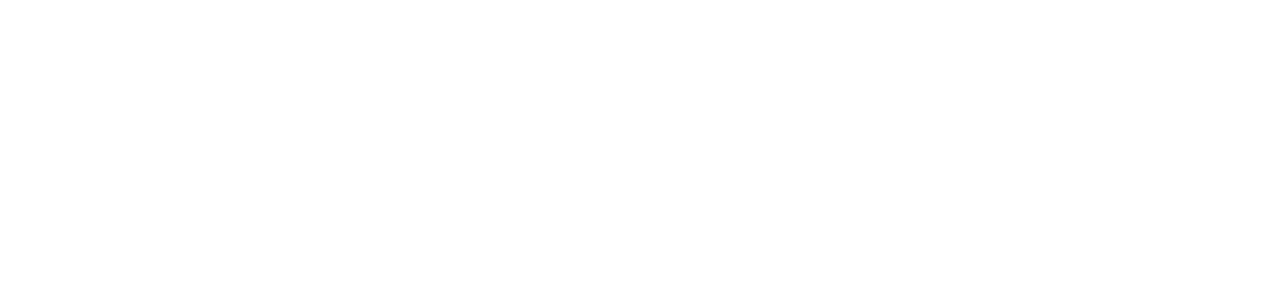
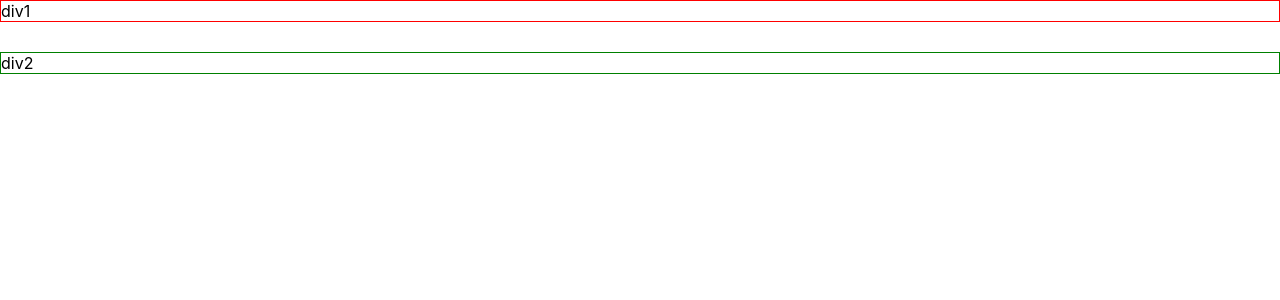
Before and after one commit to toanlehcm/demo_reactjs, a React (Create React App) app: page / in a window 1280 px wide. Shown: the top 300 px of the page. Built offline with nearby package versions, Linux system fonts and the light colour scheme.

Commit message:
- Demo margin top and bottom of 2 div tags.

```diff
--- a/src/App.js
+++ b/src/App.js
@@ -1,7 +1,7 @@
 import React from 'react';
-import QuestionLogOutDuplicateNumbers from './DemoJS/QuestionLogOutDuplicateNumbers';
+import MarginPadding from './DemoHTML/MarginPadding';
 
 export default function App() {
 
-  return (<QuestionLogOutDuplicateNumbers />);
+  return (<MarginPadding />);
 }
--- /dev/null
+++ b/src/DemoHTML/MarginPadding.css
@@ -0,0 +1,9 @@
+.div1 {
+  margin-bottom: 30px;
+  border: 1px solid red;
+}
+
+.div2 {
+  margin-top: 20px;
+  border: 1px solid green;
+}
--- /dev/null
+++ b/src/DemoHTML/MarginPadding.jsx
@@ -0,0 +1,10 @@
+import styles from "./MarginPadding.css";
+
+export default function MarginPadding() {
+  return (
+    <>
+      <div className="div1">div1</div>
+      <div className="div2">div2</div>
+    </>
+  );
+}
```
